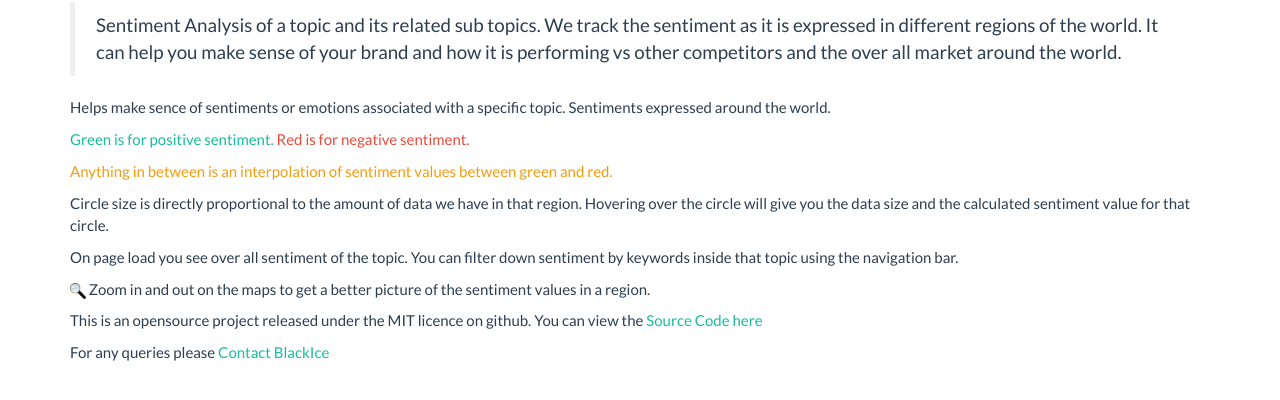
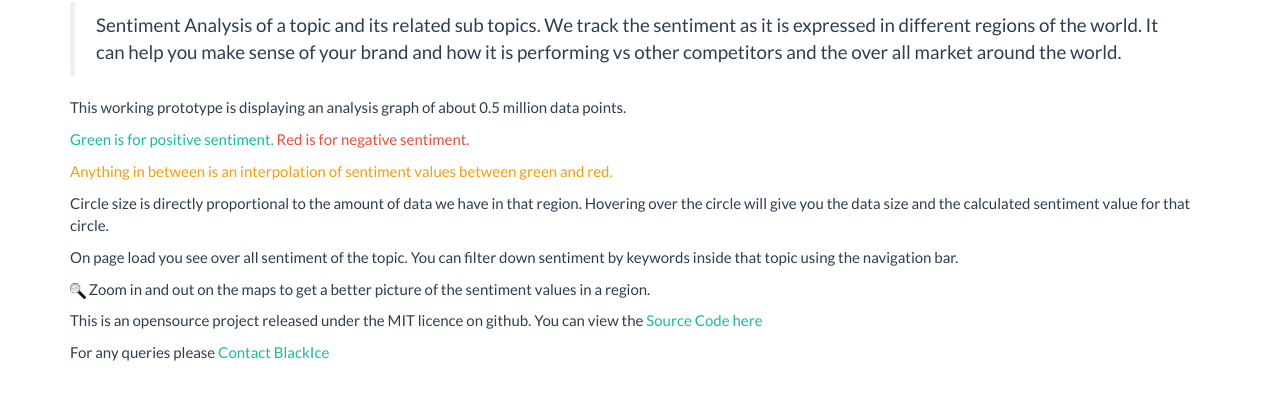
Before and after one commit to keithsjohnson/wardolph, a website: page client/index.html at #/blog in a window 1280 px wide. Shown: the part 256-656 px from the top of the page. Drawn offline with nearby package versions, Linux system fonts and the light colour scheme; some packages are replaced by stand-ins of ours.

```diff
--- a/client/partial/blog/blog.html
+++ b/client/partial/blog/blog.html
@@ -9,7 +9,7 @@
               <blockquote>
                 <p>Sentiment Analysis of a topic and its related sub topics. We track the sentiment as it is expressed in different regions of the world. It can help you make sense of your brand and how it is performing vs other competitors and the over all market around the world.</p>
               </blockquote>
-              <p>Helps make sence of sentiments or emotions associated with a specific topic. Sentiments expressed around the world.</p>
+              <p>This working prototype is displaying an analysis graph of about 0.5 million data points.</p>
               <p>
                 <span class="text-success">Green is for positive sentiment.</span>
                 <span class="text-danger">Red is for negative sentiment.</span>
```
